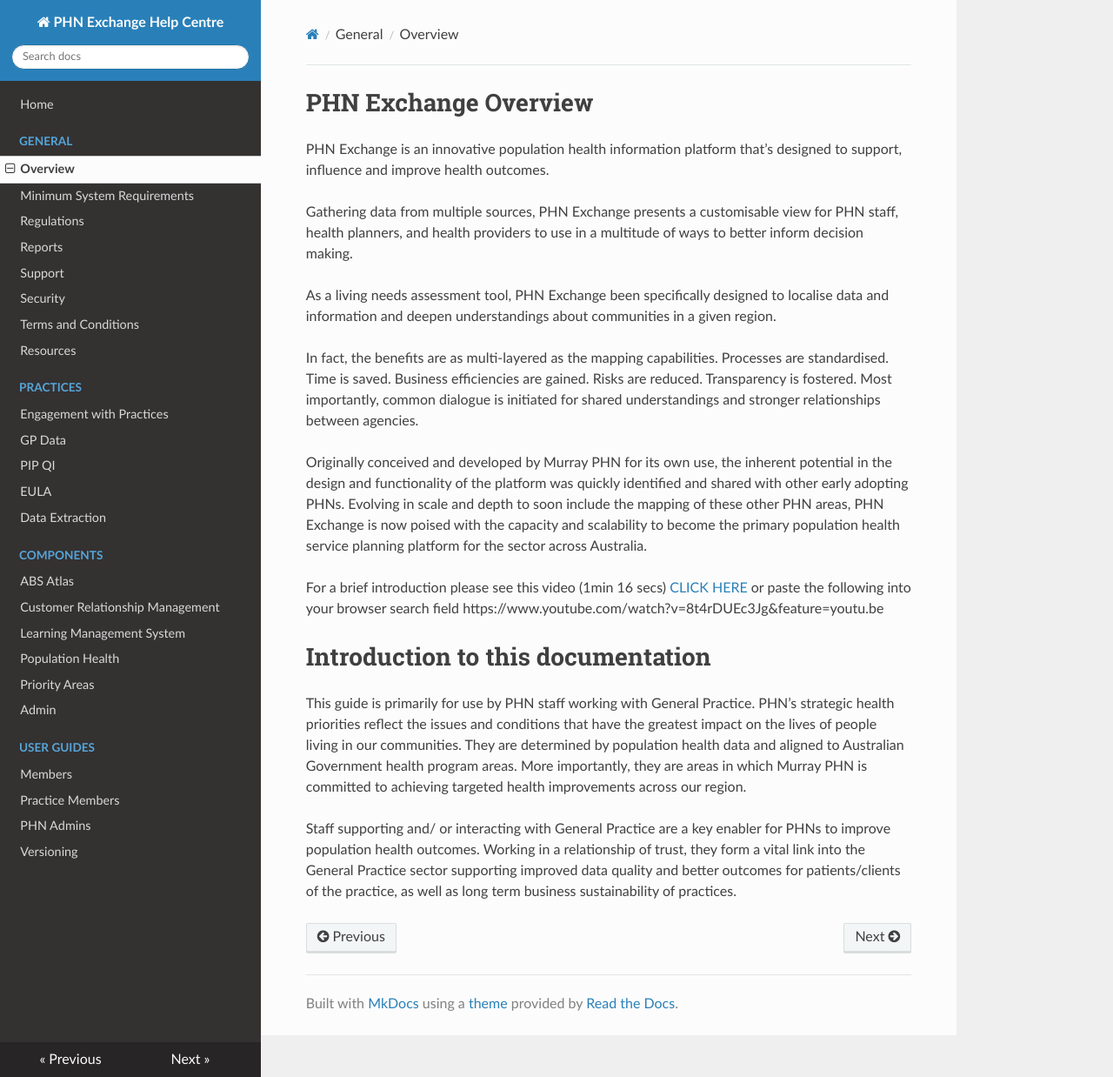
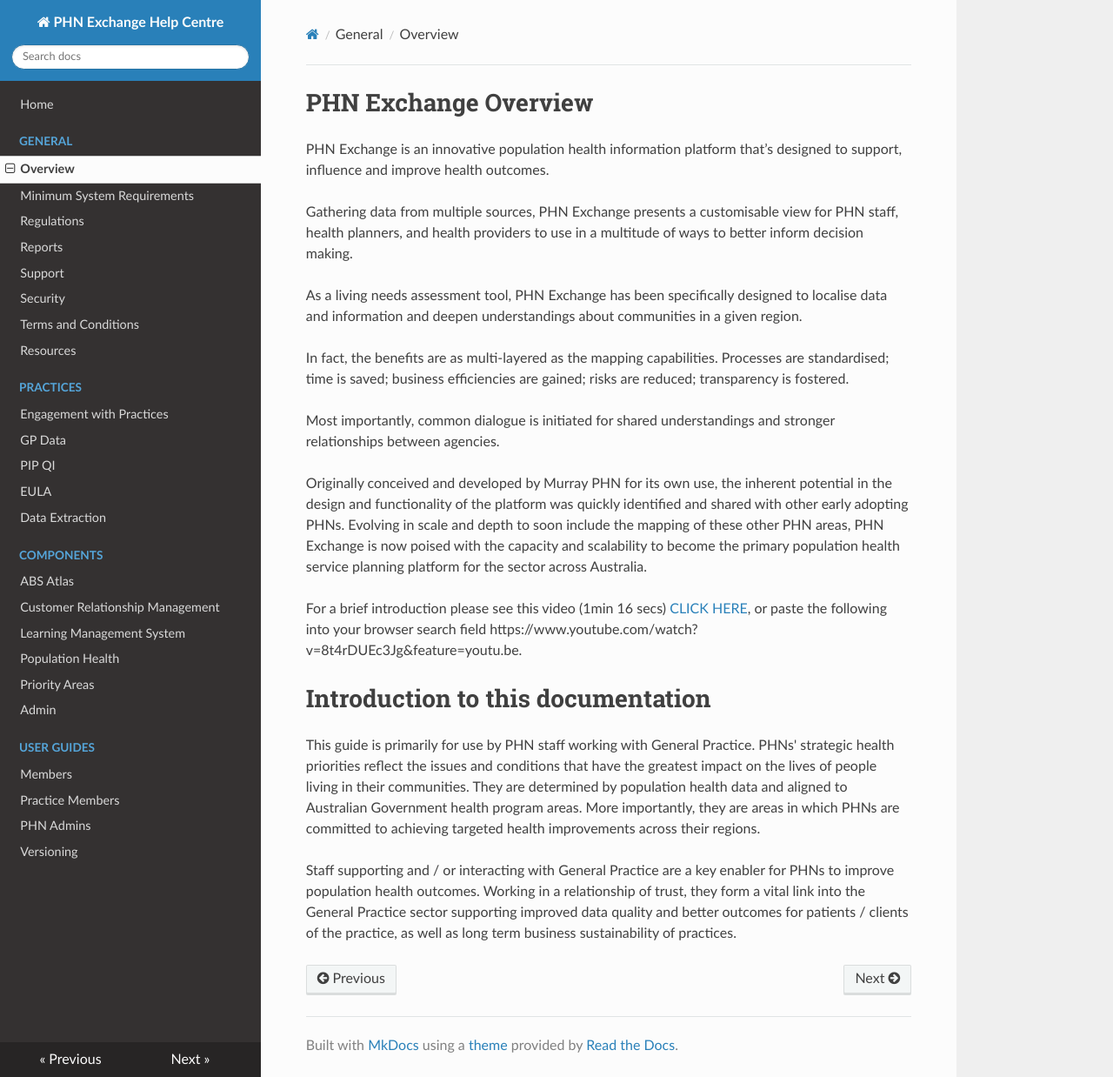
Before and after one commit to MurrayPHN/phn-exchange-docs, an MkDocs documentation site: the page built from docs/general/overview.md, in a window 1280 px wide and 1238 px high. Shown: the whole window at 87% size. Built offline with MkDocs 1.6.1, drawn with Linux system fonts in a browser that asks for light colours; nearby versions of some CDN libraries.

Commit message:
Syntax, punctuation, generic terms.

```diff
--- a/docs/general/overview.md
+++ b/docs/general/overview.md
@@ -4,16 +4,19 @@ PHN Exchange is an innovative population health information platform that’s de
 
 Gathering data from multiple sources, PHN Exchange presents a customisable view for PHN staff, health planners, and health providers to use in a multitude of ways to better inform decision making.
 
-As a living needs assessment tool, PHN Exchange been specifically designed to localise data and information and deepen understandings about communities in a given region.
+As a living needs assessment tool, PHN Exchange has been specifically designed to localise data and information and deepen understandings about communities in a given region.
 
-In fact, the benefits are as multi-layered as the mapping capabilities. Processes are standardised. Time is saved. Business efficiencies are gained. Risks are reduced. Transparency is fostered. Most importantly, common dialogue is initiated for shared understandings and stronger relationships between agencies.
+In fact, the benefits are as multi-layered as the mapping capabilities. Processes are standardised; time is saved; business efficiencies are gained; risks are reduced; transparency is fostered.
+
+Most importantly, common dialogue is initiated for shared understandings and stronger relationships between agencies.
 
 Originally conceived and developed by Murray PHN for its own use, the inherent potential in the design and functionality of the platform was quickly identified and shared with other early adopting PHNs. Evolving in scale and depth to soon include the mapping of these other PHN areas, PHN Exchange is now poised with the capacity and scalability to become the primary population health service planning platform for the sector across Australia.
 
-For a brief introduction please see this video (1min 16 secs) [CLICK HERE](https://www.youtube.com/watch?v=8t4rDUEc3Jg&feature=youtu.be) or paste the following into your browser search field https://www.youtube.com/watch?v=8t4rDUEc3Jg&feature=youtu.be
+For a brief introduction please see this video (1min 16 secs) [CLICK HERE](https://www.youtube.com/watch?v=8t4rDUEc3Jg&feature=youtu.be), or paste the following into your browser search field https://www.youtube.com/watch?v=8t4rDUEc3Jg&feature=youtu.be.
 
 # Introduction to this documentation
+
 This guide is primarily for use by PHN staff working with General Practice.
-PHN’s strategic health priorities reflect the issues and conditions that have the greatest impact on the lives of people living in our communities. They are determined by population health data and aligned to Australian Government health program areas. More importantly, they are areas in which Murray PHN is committed to achieving targeted health improvements across our region.
+PHNs' strategic health priorities reflect the issues and conditions that have the greatest impact on the lives of people living in their communities. They are determined by population health data and aligned to Australian Government health program areas. More importantly, they are areas in which PHNs are committed to achieving targeted health improvements across their regions.
 
-Staff supporting and/ or interacting with General Practice are a key enabler for PHNs to improve population health outcomes. Working in a relationship of trust, they form a vital link into the General Practice sector supporting improved data quality and better outcomes for patients/clients of the practice, as well as long term business sustainability of practices.
+Staff supporting and / or interacting with General Practice are a key enabler for PHNs to improve population health outcomes. Working in a relationship of trust, they form a vital link into the General Practice sector supporting improved data quality and better outcomes for patients / clients of the practice, as well as long term business sustainability of practices.
```
